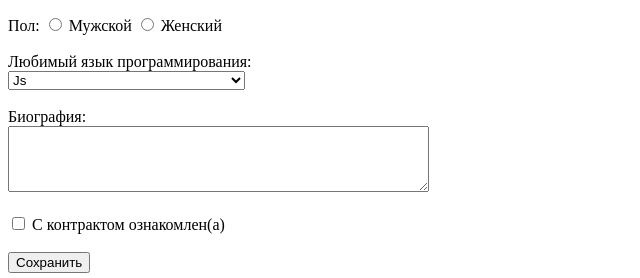
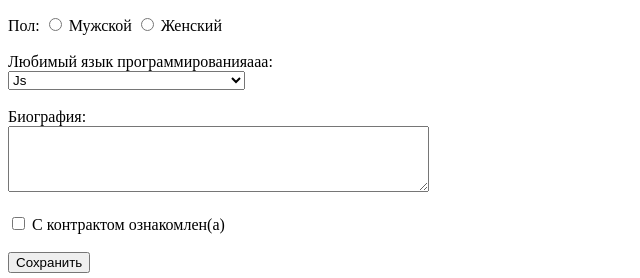
Before and after one commit to Flaysar/Flaysar.github.io, a plain HTML site: page index.html in a window 1280 px wide. Shown: the part 1295-1573 px from the top of the page, 0-640 px from the left. Drawn offline with Linux system fonts and the light colour scheme.

Commit message:
index.html

```diff
--- a/index.html
+++ b/index.html
@@ -111,7 +111,7 @@
 		<input type="radio" id="female" name="gender" value="female" />
 		<label for="female">Женский</label><br /><br />
 
-		<a=>Любимый язык программирования:</a>
+		<a=>Любимый язык программированияааа:</a>
 		<label>
 		  <br />
 		  <select>
```
